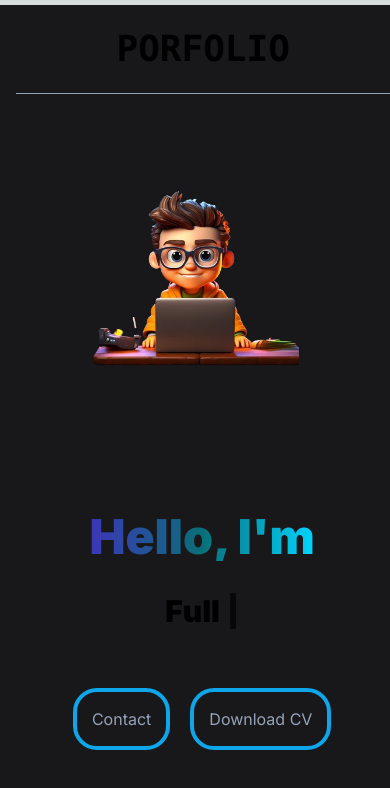
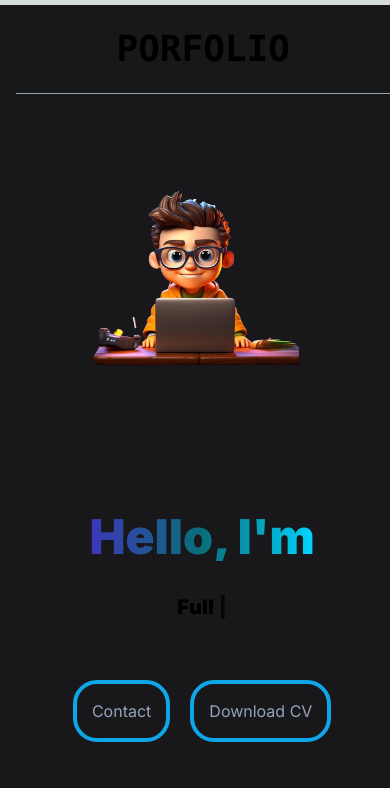
Before and after one commit to KrishnaGitHub18/Portfolio, a Next.js app: page / in a window 390 px wide. Shown: the top 788 px of the page. Built offline with nearby package versions, Linux system fonts and the light colour scheme.

Commit message:
responsive design fixes

```diff
--- a/src/app/components/main-screen.tsx
+++ b/src/app/components/main-screen.tsx
@@ -23,7 +23,7 @@ function mainScreen() {
                 <div className='h-[85vh] md:w-[60vw] w-[97vw] pl-4 justify-center '>
                     <div className='mt-[15%] flex flex-col justify-center md:justify-start items-center md:items-start'>
                         <div className='lg:text-8xl md:text-7xl text-5xl  m-4 font-black  bg-gradient-to-r from-[#3d36b8] via-[#096f79] to-[#00d4ff] bg-clip-text text-transparent'>Hello, I'm</div>
-                        <div className='flex lg:text-6xl md:text-5xl text-3xl m-4 font-black'>
+                        <div className='flex lg:text-6xl md:text-5xl sm:text-2xl text-xl m-4 font-black'>
                             F<Typewriter
                                 options={{
                                     strings: ["ull Stack Web Developer"],
```
